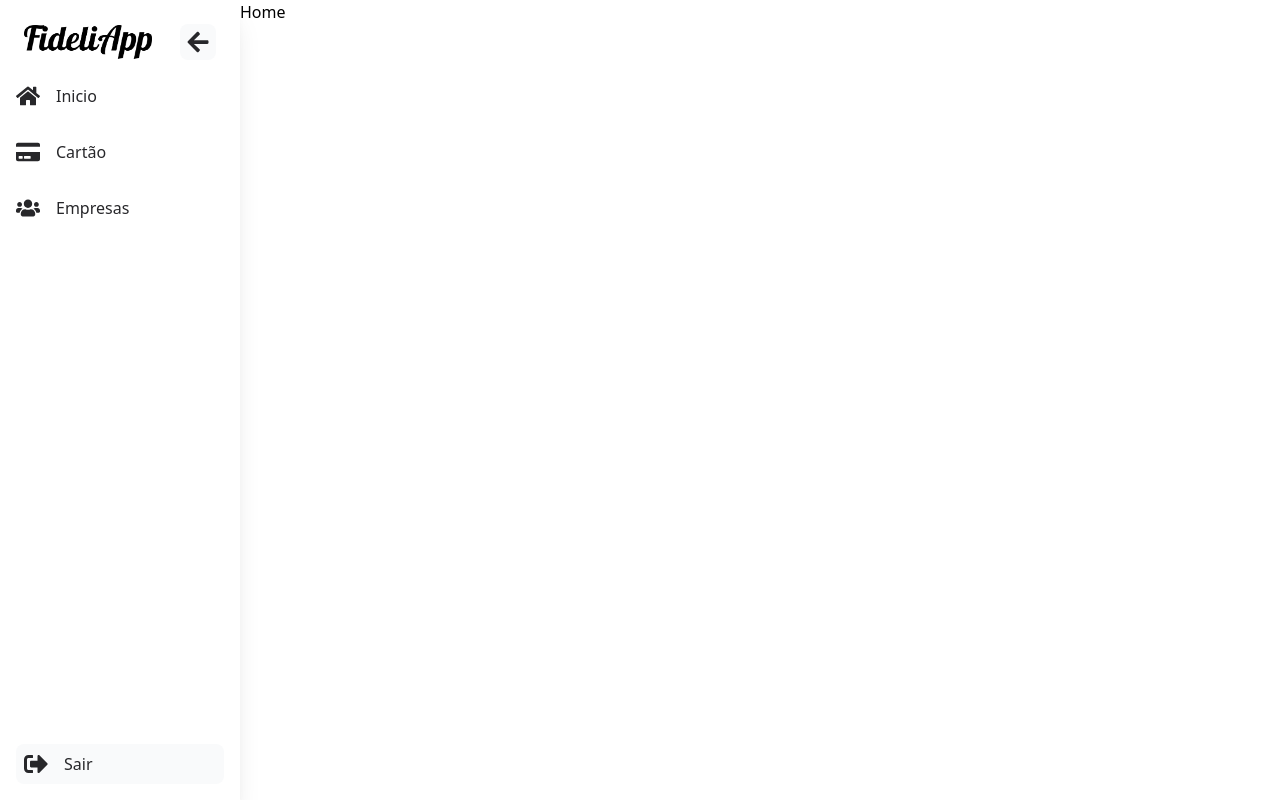
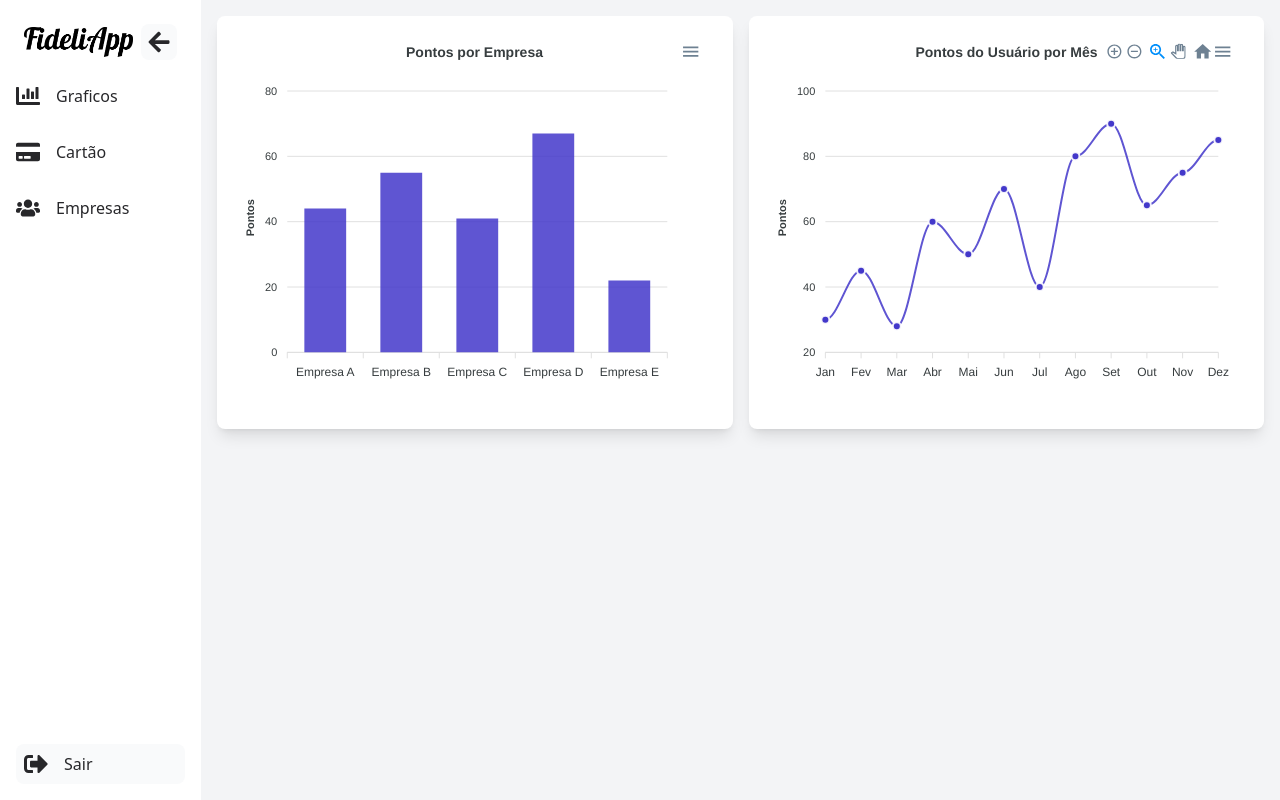
Before and after one commit to Fideliapp/fideli-app, a React (Vite) app in the folder web/: page / in a window 1280 px wide. Built offline with nearby package versions, Linux system fonts and the light colour scheme; sample sign-in values are in the browser's storage.

Commit message:
:sparkles: feat: graficos

```diff
--- a/web/package.json
+++ b/web/package.json
@@ -10,9 +10,11 @@
     "preview": "vite preview"
   },
   "dependencies": {
+    "apexcharts": "^3.54.1",
     "axios": "^1.7.7",
     "jwt-decode": "^4.0.0",
     "react": "^18.3.1",
+    "react-apexcharts": "^1.4.1",
     "react-dom": "^18.3.1",
     "react-hook-form": "^7.53.0",
     "react-icons": "^5.3.0",
--- a/web/src/components/sidebar/index.tsx
+++ b/web/src/components/sidebar/index.tsx
@@ -1,10 +1,10 @@
 import { useState } from "react";
-import { FaHome, FaCreditCard, FaUsers, FaArrowLeft, FaArrowRight, FaSignOutAlt } from "react-icons/fa";
+import { FaChartBar, FaCreditCard, FaUsers, FaArrowLeft, FaArrowRight, FaSignOutAlt } from "react-icons/fa";
 import { Link, useNavigate } from "react-router-dom";
 import logo from '../../assets/logo.png';
 
 const routes = [
-  { path: "/", name: "Inicio", icon: <FaHome size={24} /> },
+  { path: "/", name: "Graficos", icon: <FaChartBar size={24} /> },
   { path: "/card", name: "Cartão", icon: <FaCreditCard size={24} /> },
   { path: "/enterprise", name: "Empresas", icon: <FaUsers size={24} /> },
 ];
--- a/web/src/pages/home/index.tsx
+++ b/web/src/pages/home/index.tsx
@@ -1,7 +1,97 @@
+import Chart from 'react-apexcharts';
+
 function Home() {
+
+  const barChartOptions = {
+    chart: {
+      type: 'bar' as const,
+    },
+    plotOptions: {
+      bar: {
+        horizontal: false,
+        columnWidth: '55%',
+        endingShape: 'rounded',
+      },
+    },
+    dataLabels: {
+      enabled: false,
+    },
+    xaxis: {
+      categories: ['Empresa A', 'Empresa B', 'Empresa C', 'Empresa D', 'Empresa E'],
+    },
+    yaxis: {
+      title: {
+        text: 'Pontos',
+      },
+    },
+    title: {
+      text: 'Pontos por Empresa',
+      align: 'center',
+    },
+    colors: ['#4338ca'],
+  };
+
+  const barChartSeries = [
+    {
+      name: 'Pontos',
+      data: [44, 55, 41, 67, 22],
+    },
+  ];
+
+  const lineChartOptions = {
+    chart: {
+      type: 'line' as const,
+      height: 350,
+    },
+    title: {
+      text: 'Pontos do Usuário por Mês',
+      align: 'center',
+    },
+    xaxis: {
+      categories: [
+        'Jan', 'Fev', 'Mar', 'Abr', 'Mai',
+        'Jun', 'Jul', 'Ago', 'Set', 'Out',
+        'Nov', 'Dez'
+      ],
+    },
+    yaxis: {
+      title: {
+        text: 'Pontos',
+      },
+    },
+    stroke: {
+      curve: 'smooth',
+      width: 2,
+    },
+    markers: {
+      size: 4,
+    },
+    dataLabels: {
+      enabled: false,
+    },
+    colors: ['#4338ca'],
+  };
+
+  const lineChartSeries = [
+    {
+      name: 'Pontos do Usuário',
+      data: [30, 45, 28, 60, 50, 70, 40, 80, 90, 65, 75, 85],
+    },
+  ];
+
   return (
-    <h1>Home </h1>
-  )
+    <div className="bg-gray-100 w-full p-4">
+      <div className="grid grid-cols-1 md:grid-cols-2 gap-4">
+        <div className="bg-white shadow-lg rounded-lg p-6">
+          <Chart options={barChartOptions} series={barChartSeries} type="bar" height={350} />
+        </div>
+
+        <div className="bg-white shadow-lg rounded-lg p-6">
+          <Chart options={lineChartOptions} series={lineChartSeries} type="line" height={350} />
+        </div>
+      </div>
+    </div>
+  );
 }
 
-export default Home
+export default Home;
```
